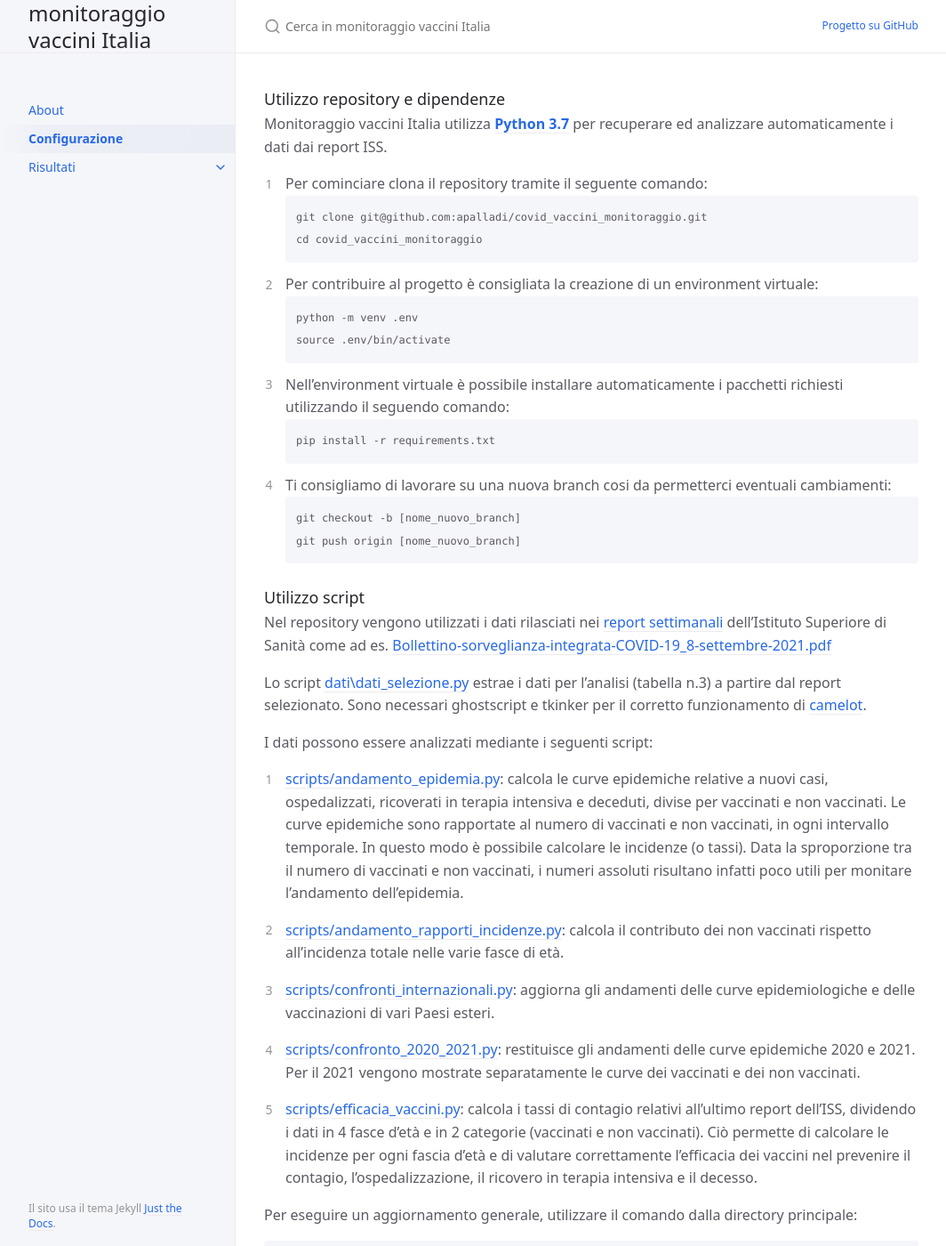
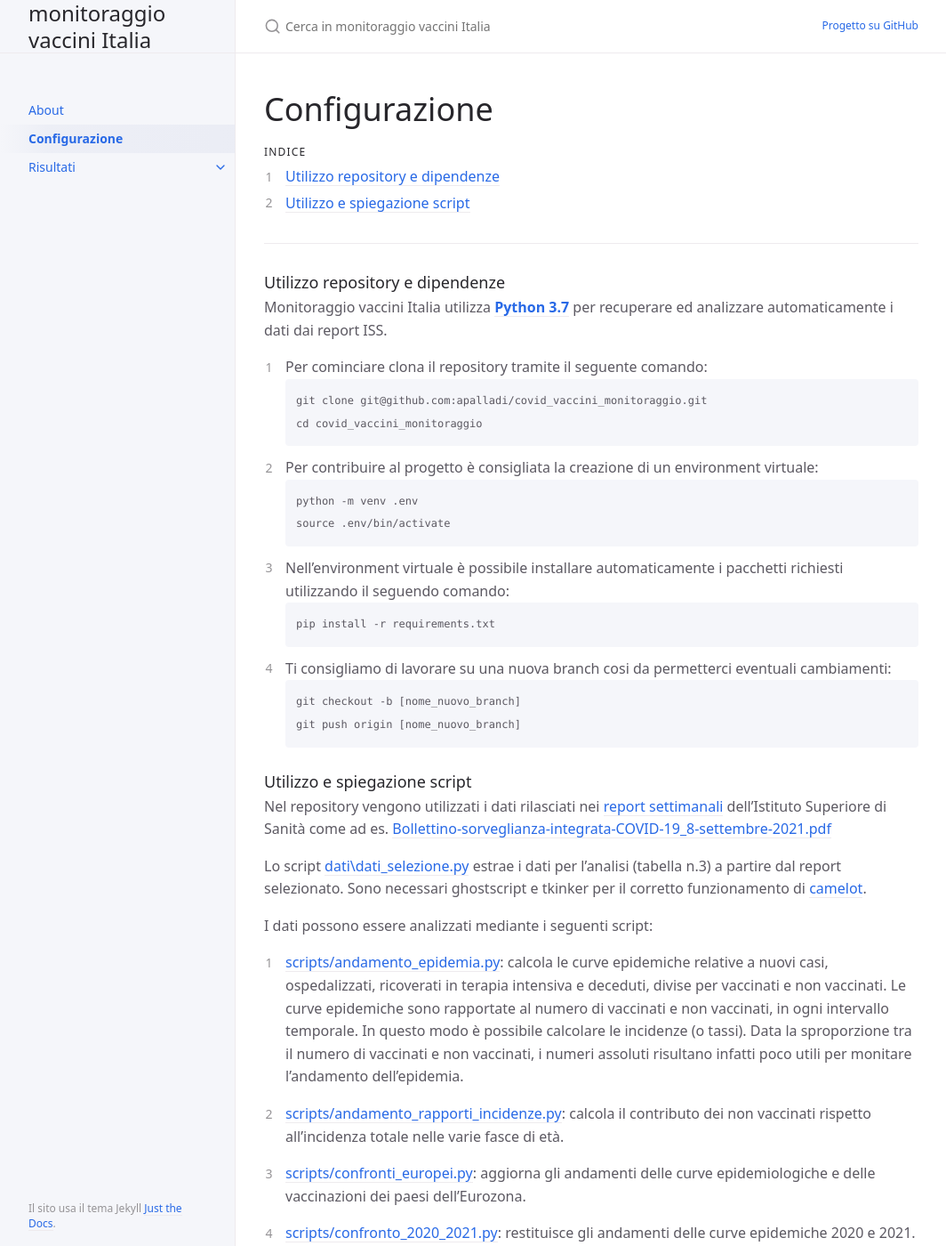
Before and after one commit to enricocid/monitoraggio-vaccini-italia, a Jekyll site: the page built from docs/configurazione.md, in a window 1280 px wide and 1400 px high. Shown: the whole window at 89% size, without its empty margins (107-1171 px from the left). Built offline with Jekyll 4.4.1, drawn with Linux system fonts in a browser that asks for light colours.

Commit message:
Aggiorna descrizione scripts
Signed-off-by: enricocid <enrico2588@gmail.com>

````diff
--- a/docs/configurazione.md
+++ b/docs/configurazione.md
@@ -2,6 +2,17 @@
 layout: default
 title: Configurazione
 nav_order: 2
+---
+
+# Configurazione
+{: .no_toc }
+
+## Indice
+{: .no_toc .text-delta }
+
+1. TOC
+{:toc}
+
 ---
 
 ### Utilizzo repository e dipendenze
@@ -28,7 +39,7 @@ git push origin [nome_nuovo_branch]
 ```
 
 
-### Utilizzo script
+### Utilizzo e spiegazione script
 
 Nel repository vengono utilizzati i dati rilasciati nei [report settimanali](https://www.epicentro.iss.it/coronavirus/aggiornamenti) dell'Istituto Superiore di Sanità come ad es. [Bollettino-sorveglianza-integrata-COVID-19_8-settembre-2021.pdf](https://www.epicentro.iss.it/coronavirus/bollettino/Bollettino-sorveglianza-integrata-COVID-19_8-settembre-2021.pdf)
 
@@ -40,7 +51,7 @@ I dati possono essere analizzati mediante i seguenti script:
 
 2. [scripts/andamento_rapporti_incidenze.py](https://github.com/apalladi/covid_vaccini_monitoraggio/blob/main/scripts/andamento_rapporti_incidenze.py): calcola il contributo dei non vaccinati rispetto all’incidenza totale nelle varie fasce di età.
 
-3. [scripts/confronti_internazionali.py](https://github.com/apalladi/covid_vaccini_monitoraggio/blob/main/scripts/confronti_internazionali.py): aggiorna gli andamenti delle curve epidemiologiche e delle vaccinazioni di vari Paesi esteri.
+3. [scripts/confronti_europei.py](https://github.com/apalladi/covid_vaccini_monitoraggio/blob/main/scripts/confronti_internazionali.py): aggiorna gli andamenti delle curve epidemiologiche e delle vaccinazioni dei paesi dell'Eurozona.
 
 4. [scripts/confronto_2020_2021.py](https://github.com/apalladi/covid_vaccini_monitoraggio/blob/main/scripts/confronto_2020_2021.py): restituisce gli andamenti delle curve epidemiche 2020 e 2021. Per il 2021 vengono mostrate separatamente le curve dei vaccinati e dei non vaccinati.
 
````
Also changed, not shown: docs/risultati/confronti.md (+1 -1 lines).
